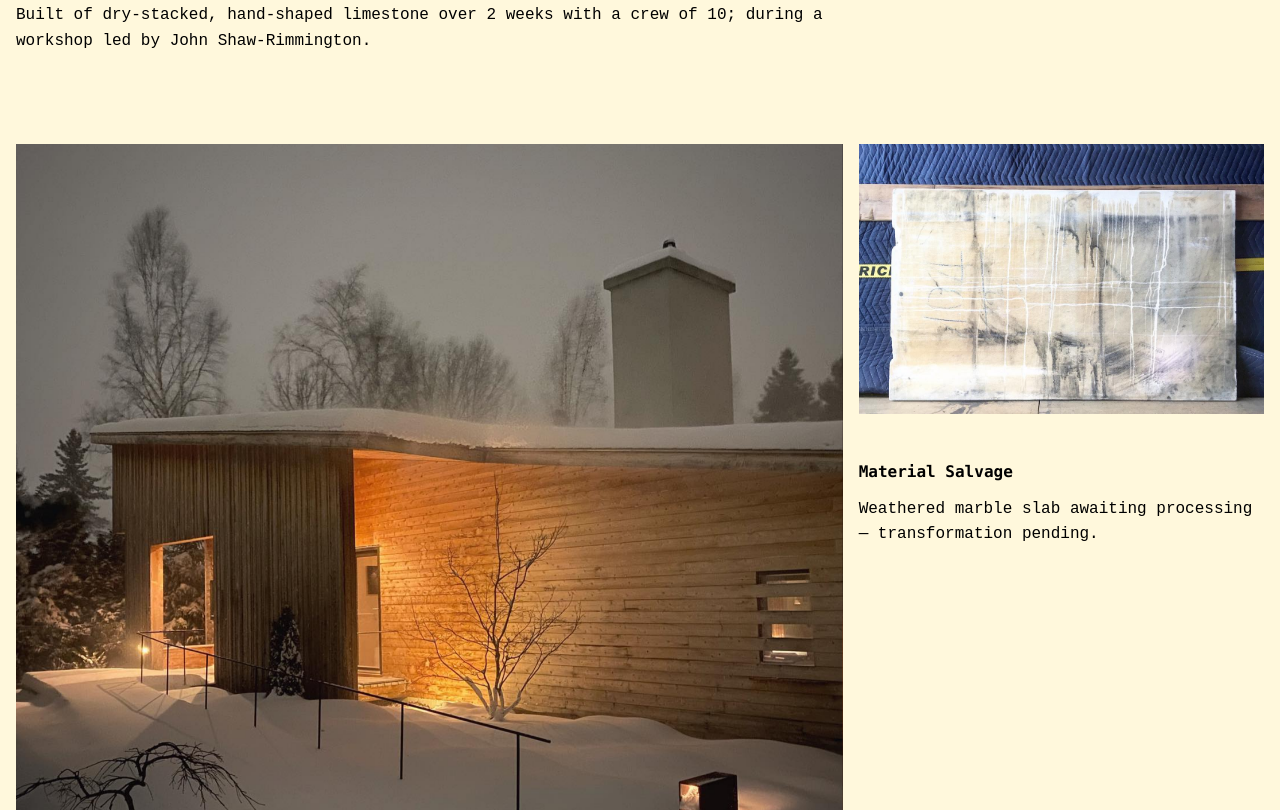
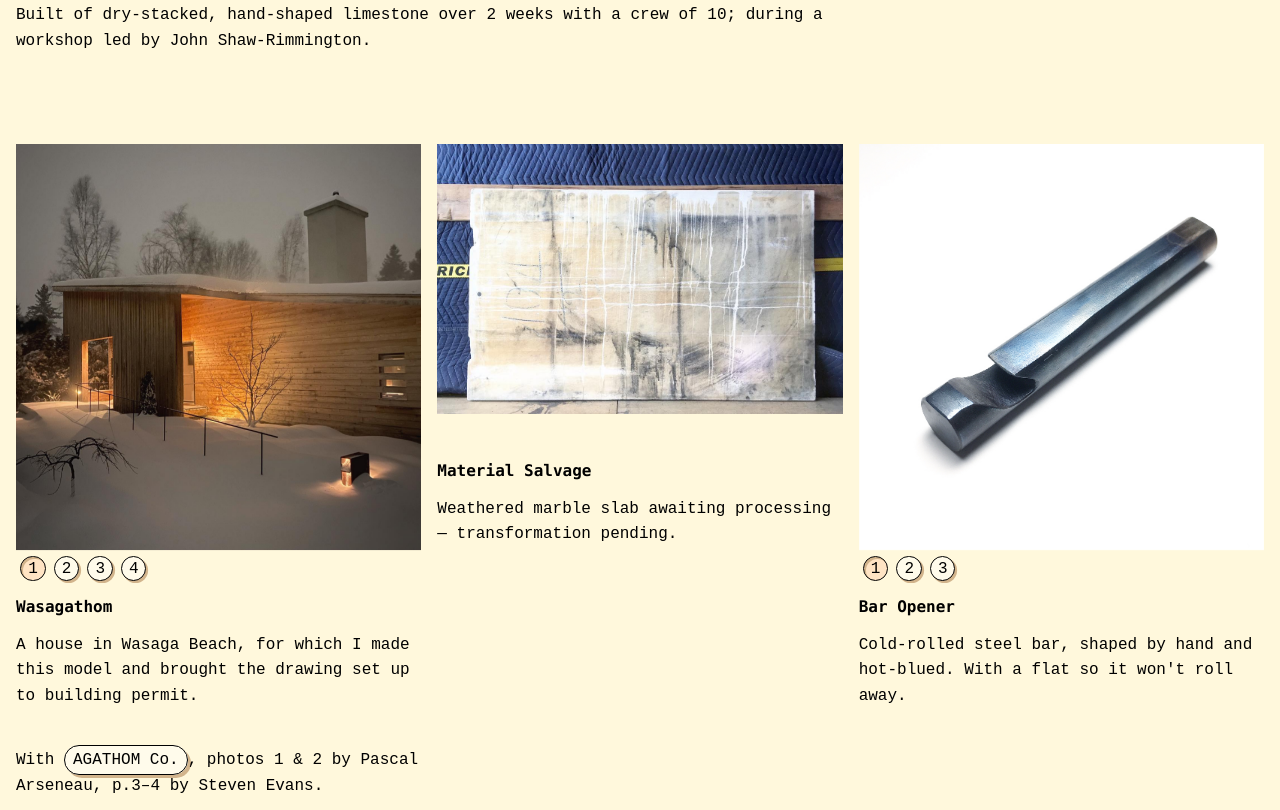
Before and after one commit to sunstanley/sunstanley.github.io, a plain HTML site: page index.html in a window 1280 px wide. Shown: the part 4710-5520 px from the top of the page. Drawn offline with nearby package versions, Linux system fonts and the light colour scheme; a web font is replaced by a local one.

Commit message:
Update style.css

```diff
--- a/assets/style.css
+++ b/assets/style.css
@@ -174,6 +174,14 @@ div.nav ul li {
     grid-column: 1;
     padding-bottom: 3em;
 }
+.tile.wide.sq{
+    display: flex;
+    flex-flow: column nowrap;
+    align-self: flex-start;
+    grid-column: 1;
+    padding-bottom: 3em;
+	aspect-ratio: 1/1;
+}
 .tile.ar3_2 img{
     aspect-ratio: 3/2;
     object-position: center;
```
